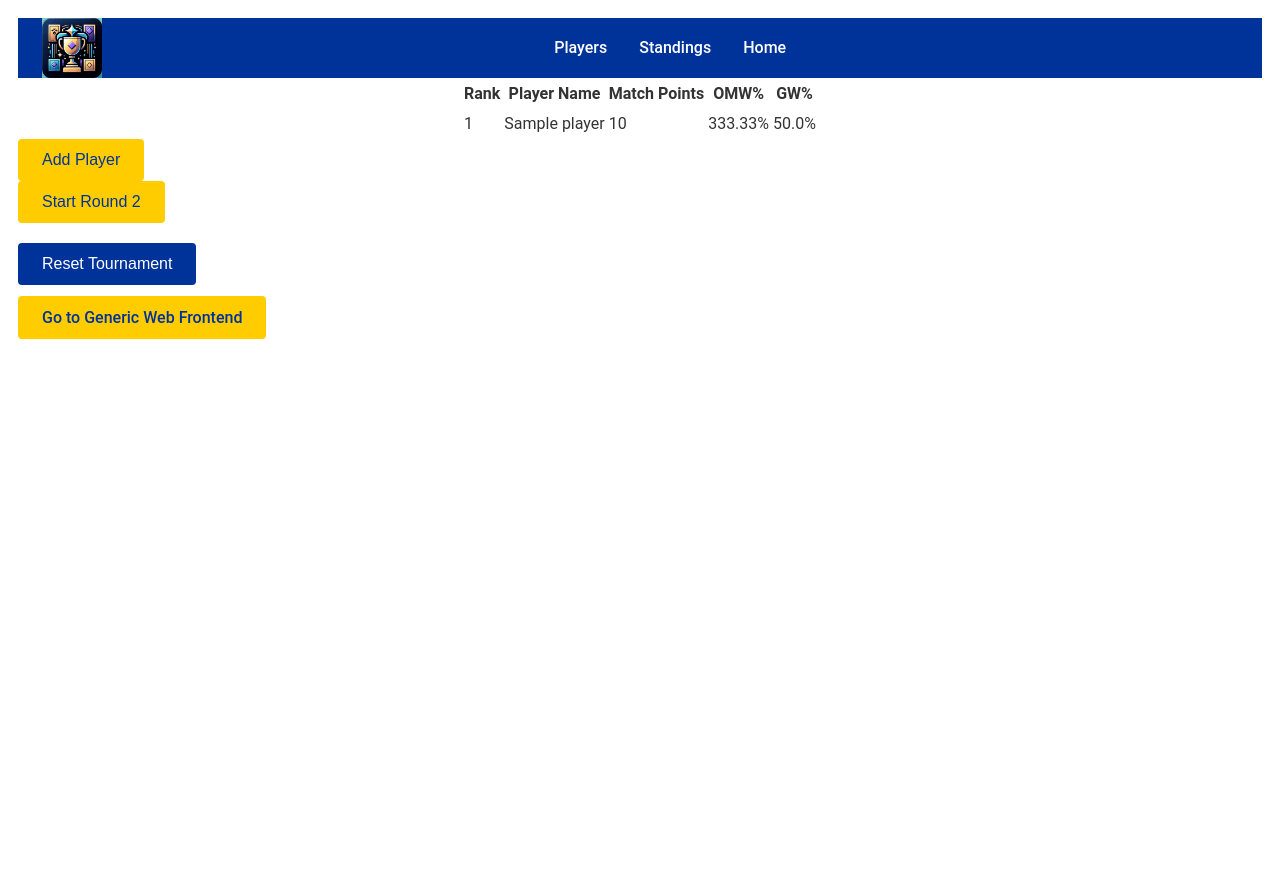
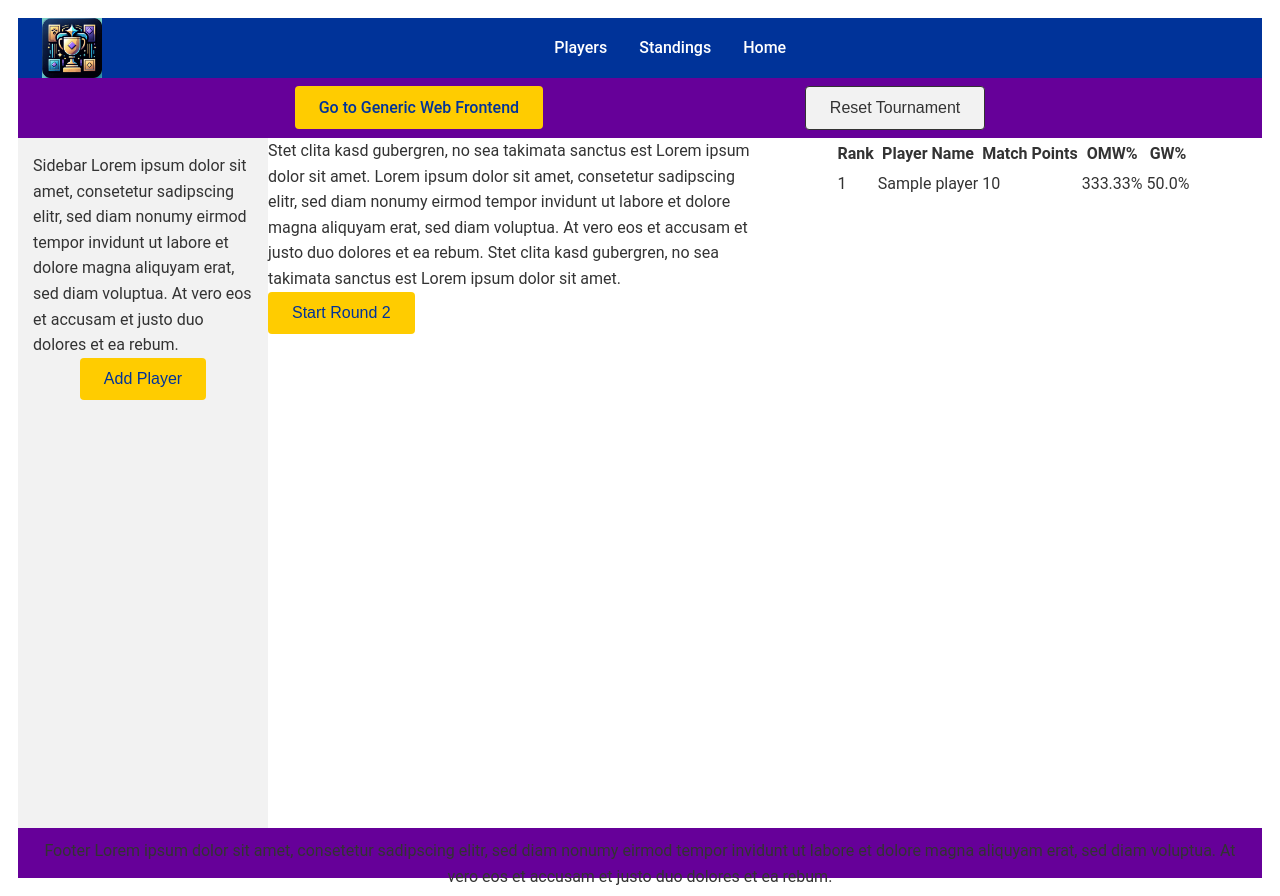
Before and after one commit to Tholomir/Better-MTG-Tournament-Orga, a Flask app: page / in a window 1280 px wide. Before the commit the page ends 339 px from the top, so only its background shows below. Run offline with Flask 3, Linux system fonts and the light colour scheme; tables that the repository leaves empty hold one stand-in row (values such as "Sample post").

Commit message:
grid structure established

```diff
--- a/static/styles.css
+++ b/static/styles.css
@@ -20,7 +20,7 @@
   }
 
   h1, h2, h3, h4, h5, h6 {
-      color: var(--color-dark-blue);
+      color: var(--color-gold);
       font-weight: 700; /* Bold weight for headings */
       margin-top: 0;
   }
@@ -327,7 +327,6 @@
   }
 
   /* Responsive Design */
-
   /* Mobile Styles (default) */
   @media (max-width: 767px) {
       .navbar-links {
@@ -420,3 +419,60 @@
   @keyframes spin {
       to { transform: rotate(360deg); }
   }
+
+/* Grid Setup */
+.grid-container {
+    display: grid;
+    grid-template-areas:
+        "header header header"
+        "sidebar main1 main2"
+        "footer footer footer";
+    grid-template-columns: 250px 1fr 1fr; /* Sidebar is 250px, main1 and main2 each take up equal remaining space */
+    grid-template-rows: 60px 1fr 50px;
+    height: 100vh;
+}
+.header {
+    grid-area: header;
+    background-color: var(--color-purple);
+    color: var(--color-white);
+    padding: 15px;
+    display: flex;
+    justify-content: space-evenly; /* Center items horizontally */
+    align-items: center; /* Center items vertically */
+}
+
+.sidebar {
+    grid-area: sidebar;
+    background-color: var(--color-light-gray);
+    padding: 15px;
+    display: flex;
+    flex-direction: column;
+    align-items: center;
+}
+
+.main-content {
+    grid-area: main1;
+    padding: 15px;
+    background-color: var(--color-white);
+    display: flex;
+    flex-direction: column;
+    align-items: left;
+}
+
+.main-content {
+    grid-area: main2;
+    padding: 15px;
+    background-color: var(--color-light-gray);
+    display: flex;
+    flex-direction: column;
+    align-items: right;
+}
+.footer {
+    grid-area: footer;
+    background-color: var(--color-purple);
+    text-align: center;
+    padding: 10px;
+    display: flex;
+    flex-direction: column;
+    align-items: center;
+}
--- a/templates/index.html
+++ b/templates/index.html
@@ -24,6 +24,69 @@
     </nav>
     <!-- End of Navbar Section -->
 
+    <div class="grid-container">
+        <header class="header">
+
+            {% if champion %} {% if champion == "Tie" %}
+            <h2>The finals ended in a tie.</h2>
+            {% else %}
+            <h2>Champion: {{ champion.name }}</h2>
+            {% endif %} {% endif %}
+
+            <div>
+                <a href="{{ url_for('generic') }}" class="button button-primary"
+                  >Go to Generic Web Frontend
+                  </a>
+              </div>
+
+              <form
+              action="{{ url_for('reset_tournament') }}"
+              method="POST"
+            >
+              <input
+                type="submit"
+                class="button button-tertiary"
+                value="Reset Tournament"
+                onclick="return confirm('Are you sure you want to reset the tournament? This action cannot be undone.');"
+              />
+            </form>
+
+        </header>
+        <aside class="sidebar">
+            Sidebar
+            Lorem ipsum dolor sit amet, consetetur sadipscing elitr, sed diam nonumy eirmod tempor invidunt ut labore et dolore magna aliquyam erat, sed diam voluptua. At vero eos et accusam et justo duo dolores et ea rebum.
+            <form action="{{ url_for('add_player') }}" method="GET">
+                <input type="submit" class="button button-primary" value="Add Player" />
+              </form>
+
+
+        </aside>
+
+        <main class="main1">
+            Stet clita kasd gubergren, no sea takimata sanctus est Lorem ipsum dolor sit amet. Lorem ipsum dolor sit amet, consetetur sadipscing elitr, sed diam nonumy eirmod tempor invidunt ut labore et dolore magna aliquyam erat, sed diam voluptua. At vero eos et accusam et justo duo dolores et ea rebum. Stet clita kasd gubergren, no sea takimata sanctus est Lorem ipsum dolor sit amet.
+
+            {% if next_round_number %}
+            <form action="{{ url_for('start_round') }}" method="GET">
+              <input
+                type="submit"
+                class="button button-primary"
+                value="Start Round {{ next_round_number }}"
+              />
+            </form>
+            {% endif %}
+
+            {% if finals_ready and not champion %}
+            <form action="{{ url_for('finals') }}" method="GET">
+              <input
+                type="submit"
+                class="button button-primary"
+                value="Proceed to Finals"
+              />
+            </form>
+            {% endif %}
+        </main>
+
+        <main class="main2">
             <table class="table">
                 <tr>
                   <th>Rank</th>
@@ -45,54 +108,14 @@
                 {% endfor %}
               </table>
 
-    <form action="{{ url_for('add_player') }}" method="GET">
-      <input type="submit" class="button button-primary" value="Add Player" />
-      <!-- Added button classes -->
-    </form>
+        </main>
 
-    {% if next_round_number %}
-    <form action="{{ url_for('start_round') }}" method="GET">
-      <input
-        type="submit"
-        class="button button-primary"
-        value="Start Round {{ next_round_number }}"
-      />
-      <!-- Added button classes -->
-    </form>
-    {% endif %} {% if finals_ready and not champion %}
-    <form action="{{ url_for('finals') }}" method="GET">
-      <input
-        type="submit"
-        class="button button-primary"
-        value="Proceed to Finals"
-      />
-      <!-- Added button classes -->
-    </form>
-    {% endif %} {% if champion %} {% if champion == "Tie" %}
-    <h2>The finals ended in a tie.</h2>
-    {% else %}
-    <h2>Champion: {{ champion.name }}</h2>
-    {% endif %} {% endif %}
+        <footer class="footer">
+            Footer
+            Lorem ipsum dolor sit amet, consetetur sadipscing elitr, sed diam nonumy eirmod tempor invidunt ut labore et dolore magna aliquyam erat, sed diam voluptua. At vero eos et accusam et justo duo dolores et ea rebum.
+        </footer>
+      </div>
 
-    <form
-      action="{{ url_for('reset_tournament') }}"
-      method="POST"
-      style="margin-top: 20px"
-    >
-      <input
-        type="submit"
-        class="button button-secondary"
-        value="Reset Tournament"
-        onclick="return confirm('Are you sure you want to reset the tournament? This action cannot be undone.');"
-      />
-    </form>
 
-    <!-- Link to the Generic Web Frontend -->
-    <div style="margin-top: 20px">
-      <a href="{{ url_for('generic') }}" class="button button-primary"
-        >Go to Generic Web Frontend</a
-      >
-      <!-- Added button classes -->
-    </div>
   </body>
 </html>
```
Lines whose indentation alone changed are shown as unchanged.
